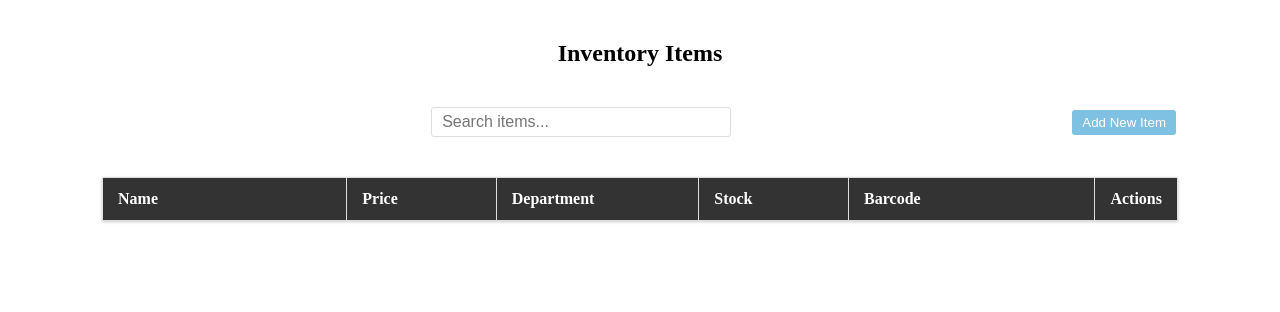
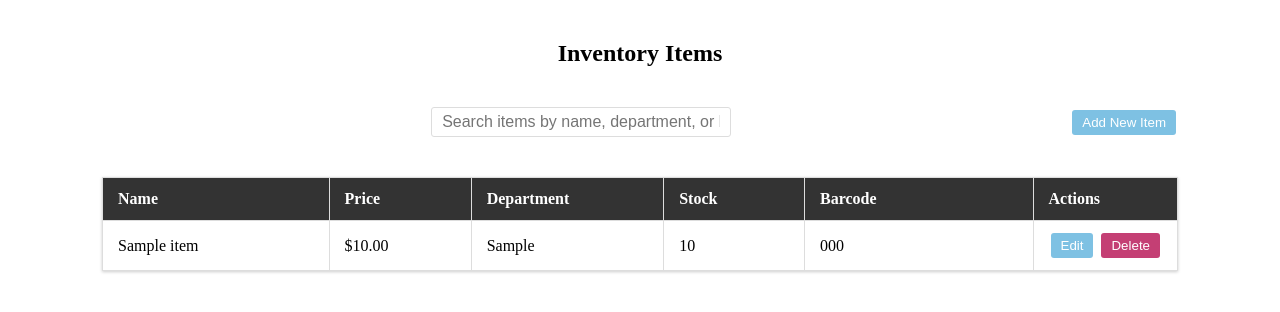
Before and after one commit to danielchristy/django-group-project, a Django app: page /inventory/ in a window 1280 px wide. Shown: the part 97-409 px from the top of the page. Run offline with Django 5.2, Linux system fonts and the light colour scheme; a user stored in the database is signed in; tables that the repository leaves empty hold one stand-in row (values such as "Sample post"); lists and menus that the app fills with data are empty.

Commit message:
Added delete functionality to inventory management

```diff
--- a/pos_app/static/js/search.js
+++ b/pos_app/static/js/search.js
@@ -132,6 +132,11 @@ document.addEventListener('DOMContentLoaded', function() {
             }
         });
     }
+
+    const searchInput = document.getElementById('searchInput');
+    if (searchInput) {
+        searchInput.addEventListener('keyup', searchTable);
+    }
 });
 
 
--- a/pos_app/templates/inventory.html
+++ b/pos_app/templates/inventory.html
@@ -9,8 +9,7 @@
             <input
                 type="text"
                 id="searchInput"
-                placeholder="Search items..."
-                onkeyup="searchTable()"
+                placeholder="Search items by name, department, or barcode..."
             >
         </div>
         <button class="add-btn" onclick="showAddModal()">Add New Item</button>
@@ -28,7 +27,7 @@
             </tr>
         </thead>
         <tbody>
-            {% comment %} {% for item in items %}
+            {% for item in items %}
                 <tr>
                     <td>{{ item.name }}</td>
                     <td>${{ item.cost }}</td>
@@ -44,7 +43,7 @@
                 <tr>
                     <td colspan="6">No items found</td>
                 </tr>
-            {% endfor %} {% endcomment %}
+            {% endfor %}
         </tbody>
     </table>
 </div>
--- a/pos_app/urls.py
+++ b/pos_app/urls.py
@@ -12,4 +12,5 @@ urlpatterns = [
 
 
     path('admin-dashboard/', views.admin_dashboard, name='admin_dashboard'),
+    path('api/item/<int:item_id>/', views.item_detail, name='item_detail'),
 ]
--- a/pos_app/views.py
+++ b/pos_app/views.py
@@ -3,12 +3,13 @@ from django.contrib import messages
 from django.contrib.auth import authenticate, login, logout
 from django.contrib.auth.decorators import login_required
 from django.shortcuts import render, redirect, get_object_or_404
-from django.http import HttpResponse
+from django.http import HttpResponse, JsonResponse
 from django.contrib.auth.forms import UserCreationForm
 from django.contrib import messages
 from pos_app.forms import *
 from pos_app.models import *
 from django.contrib.admin.views.decorators import staff_member_required
+from django.views.decorators.http import require_http_methods
 
 
 def delete_all_items(request):
@@ -79,3 +80,15 @@ def sales_func(request):
 @staff_member_required(login_url='login')
 def admin_dashboard(request):
     return render(request, 'admin_dashboard.html')
+
+
+@require_http_methods(["DELETE", "GET", "PUT"])
+def item_detail(request, item_id):
+    try:
+        item = Item.objects.get(id=item_id)
+        if request.method == "DELETE":
+            item.delete()
+            return JsonResponse({"message": "Item deleted successfully"})
+        # ... other methods will be added later ...
+    except Item.DoesNotExist:
+        return JsonResponse({"error": "Item not found"}, status=404)
```
